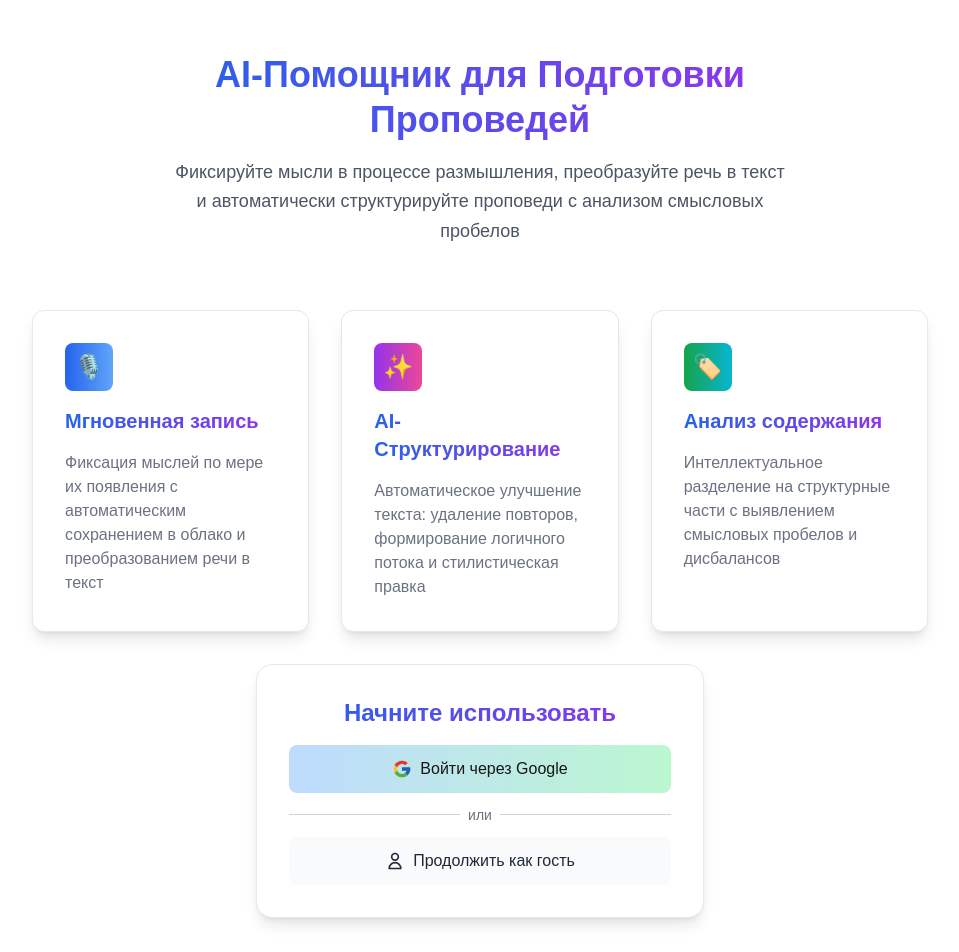
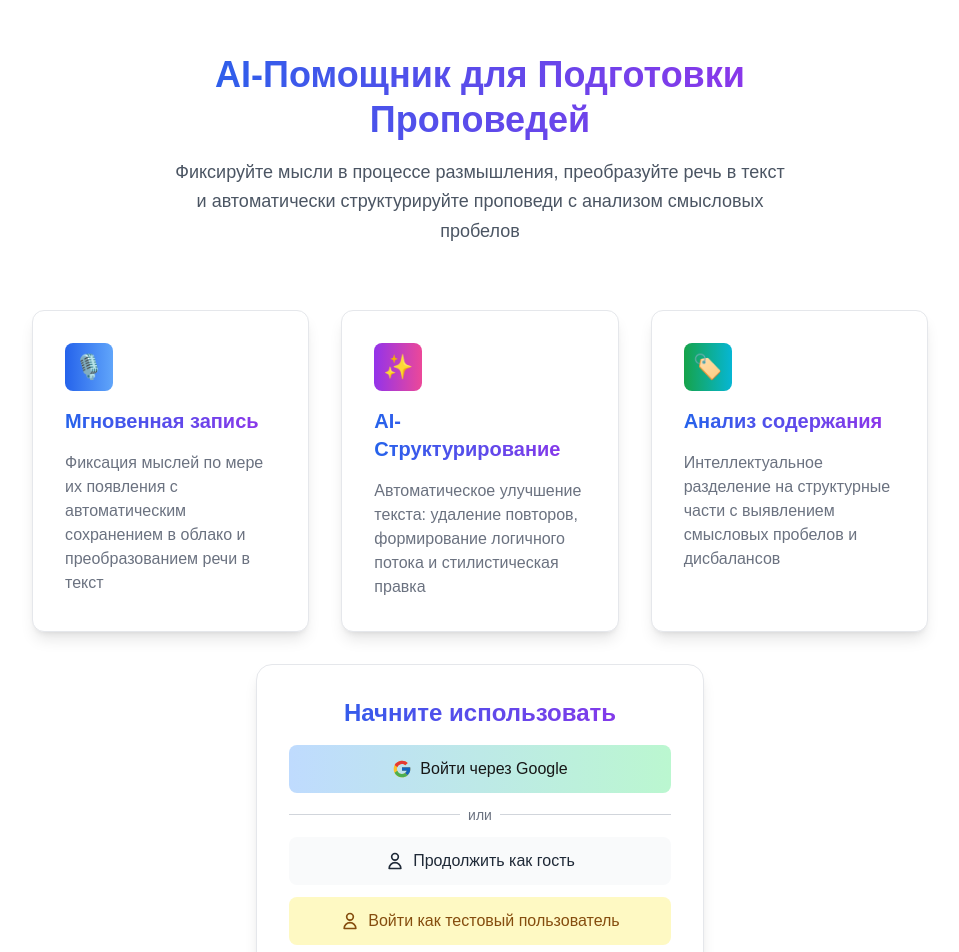
Before and after one commit to MykhailoDmytriakha/my-preacher-helper, a Next.js app: page / in a window 1280 px wide. Shown: the top 952 px of the page, without its empty margins (160-1119 px from the left). Built offline with nearby package versions, Linux system fonts and the light colour scheme; no server answers.

Commit message:
Add test user login functionality for development environment
- Implement loginWithEmailAndPassword method in useAuth hook
- Add test user login button on home page, visible only in development mode
- Update page.tsx to include new login method and conditional test user button

```diff
--- a/app/hooks/useAuth.ts
+++ b/app/hooks/useAuth.ts
@@ -1,5 +1,5 @@
 import { useState, useEffect, useCallback } from "react";
-import { getAuth, onAuthStateChanged, User } from "firebase/auth";
+import { getAuth, onAuthStateChanged, signInWithEmailAndPassword, User } from "firebase/auth";
 import { signInWithGoogle, signInAsGuest, logOut } from "@services/firebaseAuth.service";
 
 export default function useAuth() {
@@ -50,5 +50,15 @@ export default function useAuth() {
     }
   }, []);
 
-  return { user, loading, loginWithGoogle, loginAsGuest, logoutUser };
+  const loginWithEmailAndPassword = async (email: string, password: string) => {
+    try {
+      const userCredential = await signInWithEmailAndPassword(auth, email, password);
+      setUser(userCredential.user);
+    } catch (error) {
+      console.error('Email/password login error:', error);
+      throw error;
+    }
+  };
+
+  return { user, loading, loginWithGoogle, loginAsGuest, logoutUser, loginWithEmailAndPassword };
 }
--- a/app/page.tsx
+++ b/app/page.tsx
@@ -1,11 +1,11 @@
 'use client';
-import useAuth from "@/hooks/useAuth";
-import { GoogleIcon, UserIcon } from "@components/Icons";
-import { useRouter } from "next/navigation";
+import useAuth from '@/hooks/useAuth';
+import { GoogleIcon, UserIcon } from '@components/Icons';
+import { useRouter } from 'next/navigation';
 
 export default function Home() {
   const router = useRouter();
-  const { user, loading, loginWithGoogle, loginAsGuest } = useAuth();
+  const { user, loading, loginWithGoogle, loginAsGuest, loginWithEmailAndPassword } = useAuth();
 
   // If user is already authenticated, redirect to dashboard
   if (user) {
@@ -22,7 +22,7 @@ export default function Home() {
       await loginWithGoogle();
       router.push('/dashboard');
     } catch (error) {
-      console.error("Login error", error);
+      console.error('Login error', error);
     }
   };
 
@@ -31,7 +31,16 @@ export default function Home() {
       await loginAsGuest();
       router.push('/dashboard');
     } catch (error) {
-      console.error("Guest login error", error);
+      console.error('Guest login error', error);
+    }
+  };
+
+  const handleTestLogin = async () => {
+    try {
+      await loginWithEmailAndPassword('testuser@example.com', 'TestPassword123');
+      router.push('/dashboard');
+    } catch (error) {
+      console.error('Test login failed:', error);
     }
   };
 
@@ -43,7 +52,7 @@ export default function Home() {
             AI-Помощник для Подготовки Проповедей
           </h1>
           <p className="text-lg text-gray-600 dark:text-gray-300 mb-8 leading-relaxed">
-            Фиксируйте мысли в процессе размышления, преобразуйте речь в текст<br/>
+            Фиксируйте мысли в процессе размышления, преобразуйте речь в текст<br />
             и автоматически структурируйте проповеди с анализом смысловых пробелов
           </p>
         </div>
@@ -124,6 +133,17 @@ export default function Home() {
               <UserIcon className="w-5 h-5" />
               Продолжить как гость
             </button>
+
+            {/* Add Test User Login Button - Only in Development */}
+            {process.env.NODE_ENV === 'development' && (
+              <button
+                className="w-full px-6 py-3 bg-yellow-100 dark:bg-yellow-900 text-yellow-800 dark:text-yellow-200 rounded-lg hover:bg-yellow-200 dark:hover:bg-yellow-800 transition-all flex items-center justify-center gap-2"
+                onClick={handleTestLogin}
+              >
+                <UserIcon className="w-5 h-5" />
+                Войти как тестовый пользователь
+              </button>
+            )}
           </div>
         </div>
       </main>
```
